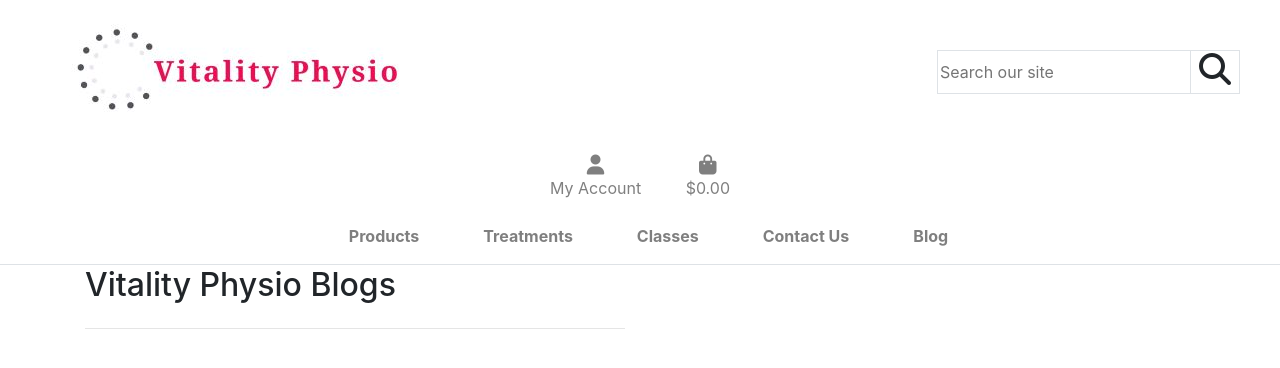
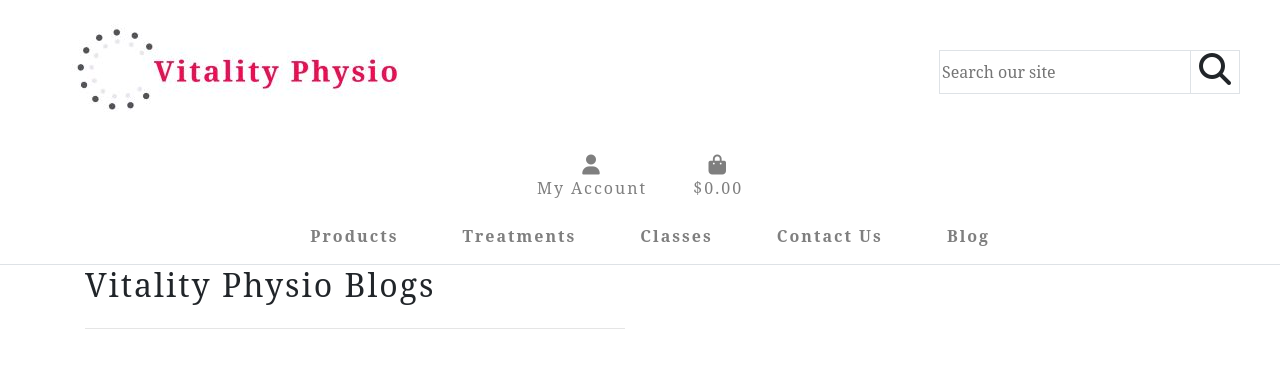
Before and after one commit to smeghen/vitality-physio, a Django app: page /blog/ in a window 1280 px wide. Shown: the top 368 px of the page. Run offline with Django 3.2, Linux system fonts and the light colour scheme; data that the repository does not hold is empty; some libraries are stand-ins or nearby versions.

Commit message:
Added google font Noto Serif to base.css so that font for the siter is matched up to the site logo

```diff
--- a/static/css/base.css
+++ b/static/css/base.css
@@ -1,6 +1,13 @@
 html {
     height: 100%;
 }
+
+@import url('https://fonts.googleapis.com/css2?family=Noto+Serif&display=swap');
+
+body {
+  font-family: 'Noto Serif', serif;
+  letter-spacing: 2px;
+ }
 
 /* ------------------------------- Product Details Page */
 
```
